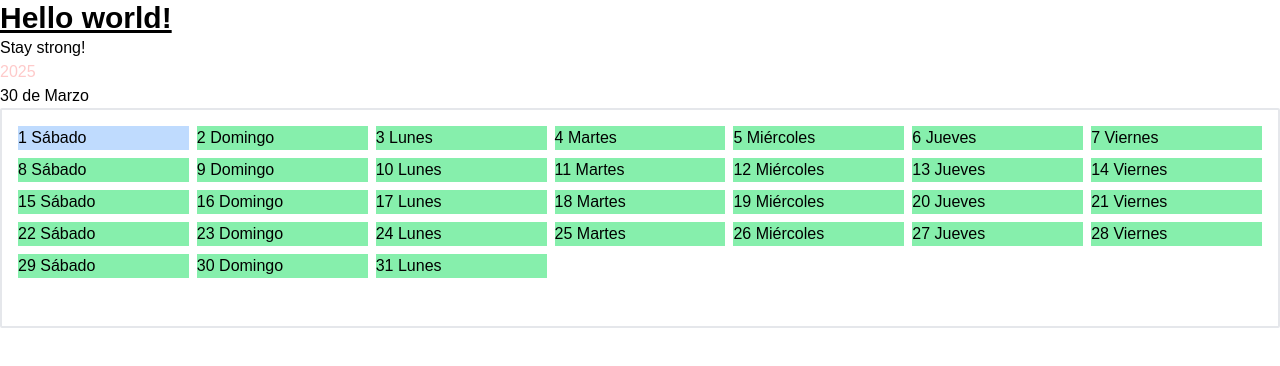
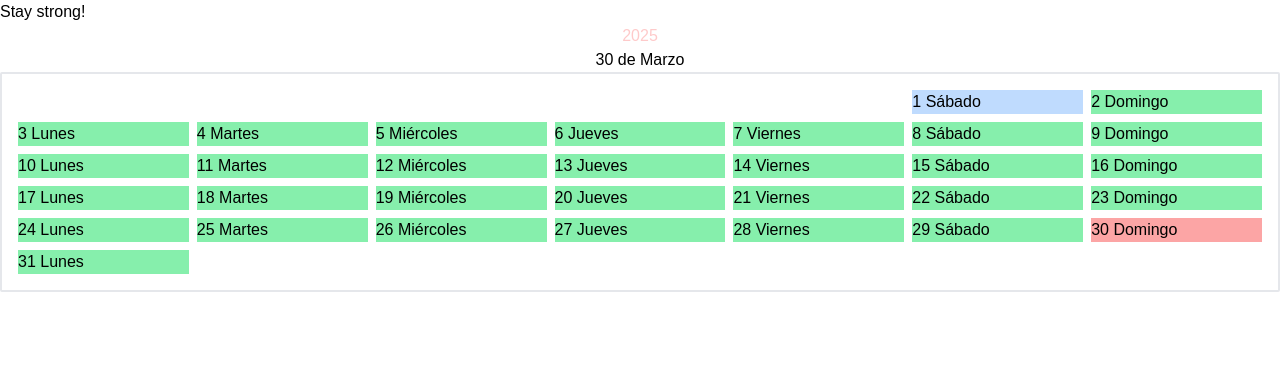
Before and after one commit to AdrianCasasC/stay-strong-front, an Angular app: page /home in a window 1280 px wide. Shown: the top 366 px of the page. Built offline with nearby package versions, Linux system fonts and the light colour scheme.

Commit message:
Feat: Add calendar initial point

```diff
--- a/src/app/app.component.html
+++ b/src/app/app.component.html
@@ -1,2 +1 @@
-<h1 class="text-3xl font-bold underline">Hello world!</h1>
 <router-outlet></router-outlet>
--- a/src/app/components/calendar/calendar.component.html
+++ b/src/app/components/calendar/calendar.component.html
@@ -1,5 +1,5 @@
-<h1 class="text-red-200">{{ today().getFullYear() }}</h1>
-<h2>
+<h1 class="text-red-200 text-center">{{ today().getFullYear() }}</h1>
+<h2 class="text-center">
   {{ today().getDate() }} de
   {{ getMonthByNumber(today().getMonth()) }}
 </h2>
@@ -8,12 +8,23 @@
   class="w-full h-full border-2 rounded-sm p-4 grid grid-cols-7 grid-rows-6 gap-2"
 >
   @for (day of monthDays(); let i = $index; track i) { @if (i === 0) {
-  <div [class]="'col-start-' + 2" class="col-span-1 col-start bg-blue-200">
-    {{ day.day }} {{ day.name }}
+  <div
+    [class]="
+      'bg-blue-200 col-start-6 col-end-7' +
+      ' col-start-' +
+      day.weekNumber +
+      ' col-end-' +
+      (day.weekNumber + 1)
+    "
+  >
+    {{ day.monthNumber }} {{ day.name }}
   </div>
   } @else {
-  <div class="col-span-1 col-start bg-green-300">
-    {{ day.day }} {{ day.name }}
+  <div
+    [class.bg-red-300]="today().getDate() === day.monthNumber"
+    class="col-span-1 bg-re bg-green-300"
+  >
+    {{ day.monthNumber }} {{ day.name }}
   </div>
 
   } }
--- a/src/app/components/calendar/calendar.component.ts
+++ b/src/app/components/calendar/calendar.component.ts
@@ -1,5 +1,9 @@
 import { Component, OnInit, signal } from '@angular/core';
-import { getDayOfWeek, getMonthNameByNumber } from '../../utils/calendar';
+import {
+  getDayOfWeek,
+  getMonthNameByNumber,
+  getNameOfWeek,
+} from '../../utils/calendar';
 
 @Component({
   selector: 'app-calendar',
@@ -43,8 +47,13 @@ export class CalendarComponent implements OnInit {
   private initCalendarGrid(): void {
     for (let i = 0; i < this.daysInCurrentMonth; i++) {
       const day: MonthDay = {
-        day: i + 1,
-        name: getDayOfWeek(
+        weekNumber: getDayOfWeek(
+          this.today().getFullYear(),
+          this.today().getMonth() + 1,
+          i + 1
+        ),
+        monthNumber: i + 1,
+        name: getNameOfWeek(
           this.today().getFullYear(),
           this.today().getMonth() + 1,
           i + 1
@@ -61,6 +70,7 @@ export class CalendarComponent implements OnInit {
   ngOnInit(): void {
     this.initMonthDays();
     this.initCalendarGrid();
+    console.log('Days: ', this.monthDays());
   }
 
   getMonthByNumber(monthNumber: number): string {
@@ -69,7 +79,8 @@ export class CalendarComponent implements OnInit {
 }
 
 interface MonthDay {
-  day: number;
+  weekNumber: number;
+  monthNumber: number;
   name: string;
   isToday: boolean;
   completed: boolean;
--- a/src/app/utils/calendar.ts
+++ b/src/app/utils/calendar.ts
@@ -25,7 +25,8 @@ const WEEK_DAYS = [
 
 export const getMonthNameByNumber = (monthNumber: number): string =>
   MONTH_NAMES[monthNumber] || '';
-export const getDayOfWeek = (
+
+export const getNameOfWeek = (
   year: number,
   month: number,
   day: number
@@ -33,3 +34,12 @@ export const getDayOfWeek = (
   const date = new Date(year, month - 1, day);
   return WEEK_DAYS[date.getDay()];
 };
+
+export const getDayOfWeek = (
+  year: number,
+  month: number,
+  day: number
+): number => {
+  const date = new Date(year, month - 1, day);
+  return date.getDay() !== 0 ? date.getDay() : 7;
+};
```
